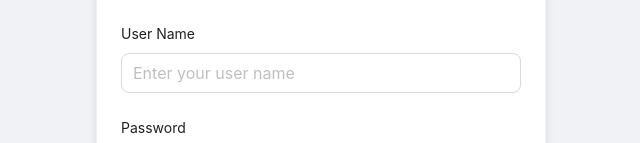
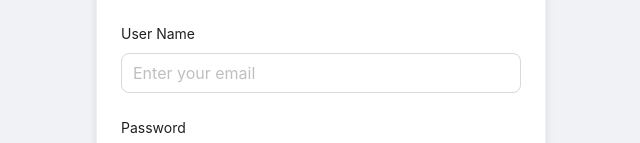
Before and after one commit to Nqnhut24/CNPMNC_242, a React (Create React App) app: page /login in a window 1280 px wide. Shown: the part 270-413 px from the top of the page, without its empty margins (319-959 px from the left). Built offline with nearby package versions, Linux system fonts and the light colour scheme.

Commit message:
update login page

```diff
--- a/src/pages/Login/index.jsx
+++ b/src/pages/Login/index.jsx
@@ -29,6 +29,25 @@ import React, {useEffect, useState} from 'react';
         console.log('Failed:', errorInfo);
     }
     };
+
+    const handleLogin = async () => {
+      try {
+        const values = await form.validateFields();
+        const { username, password } = values;
+
+        if (!username || !password) {
+          console.log('Validation failed: Missing username or password');
+          return;
+        }
+
+
+        console.log('Validation successful:', values);
+
+      } catch (errorInfo) {
+        console.log('Validation failed:', errorInfo);
+      }
+    };
+
 
     return (
     <div style={{
@@ -62,11 +81,15 @@ import React, {useEffect, useState} from 'react';
                 rules={[
                 {
                         required: checkNick,
-                    message: 'Please input your nickname',
+                        message: 'Please input your email',
+                    },
+                    {
+                        type: 'email',
+                        message: 'Username must be a valid email address',
                     },
                 ]}
             >
-             <Input size="large" placeholder="Enter your user name" />
+                <Input size="large" placeholder="Enter your email" />
             </Form.Item>
             <Form.Item
                 name="password"
@@ -77,8 +100,12 @@ import React, {useEffect, useState} from 'react';
                     message: 'Please input your password',
                 },
                 {
-                 min: 6,
-                 message: 'Password must be at least 6 characters',
+                    min: 8,
+                    message: 'Password must be at least 8 characters',
+                },
+                {
+                    pattern: /^\S+$/,
+                    message: 'Password must not contain spaces',
                 },
                 ]}
             >
@@ -90,7 +117,7 @@ import React, {useEffect, useState} from 'react';
                     </Checkbox>
                 </Form.Item>
             <Form.Item>
-                <Button type="primary" onClick={onCheck}>
+                <Button type="primary" onClick={handleLogin}>
                 Login
                 </Button>
             </Form.Item>
```
Also changed, not shown: 1 other file (tests, documents, lock files or other folders). Lines whose indentation alone changed are shown as unchanged.
